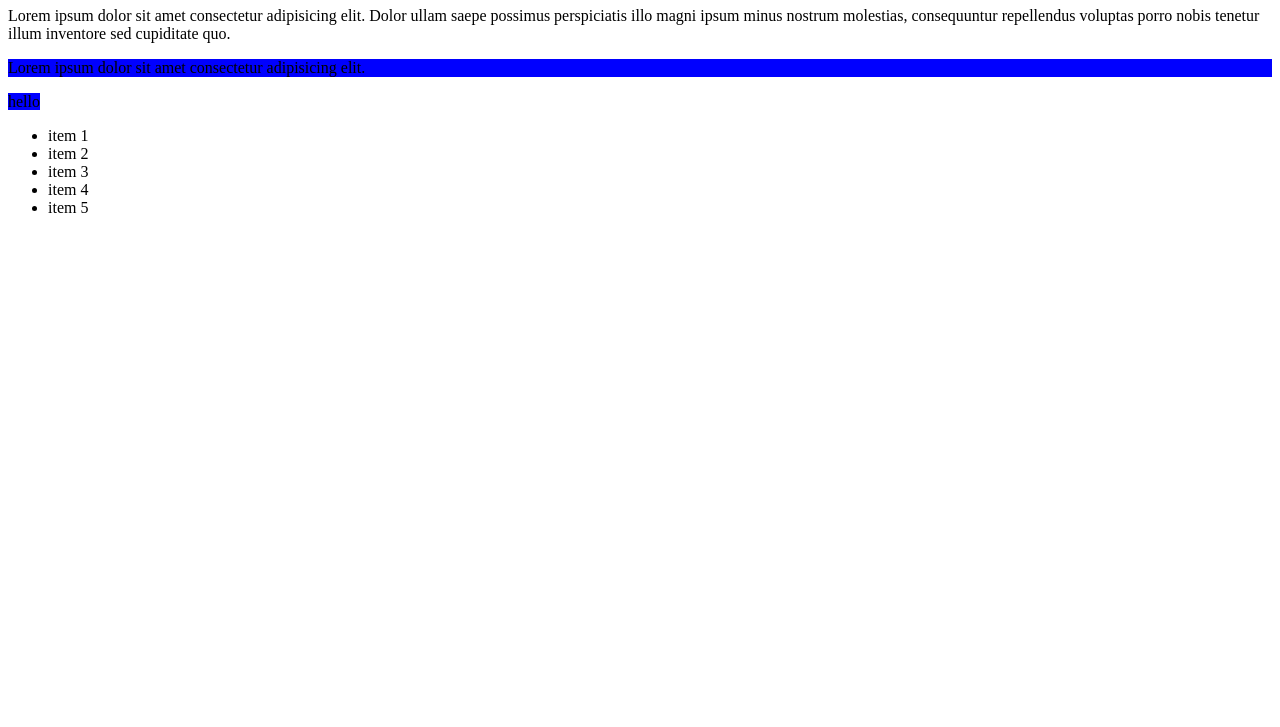
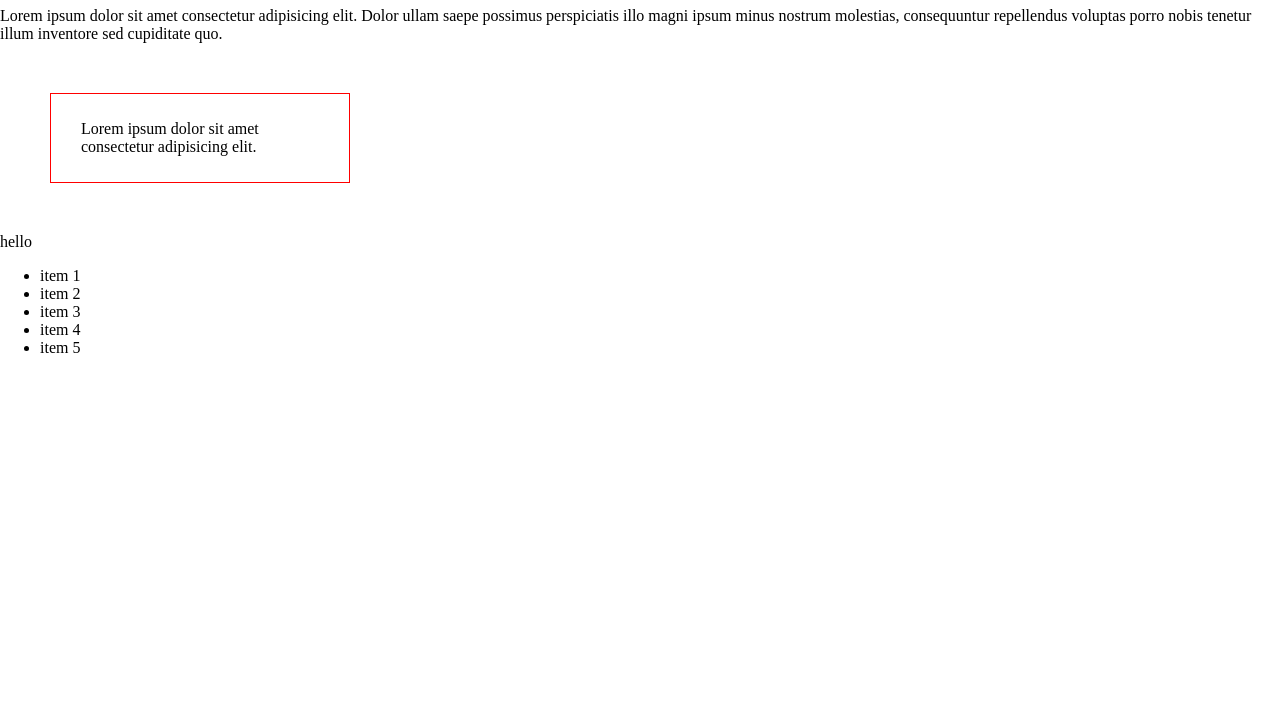
Before and after one commit to NassimZahri/coursera-web-dev, a plain HTML site: page practicing.html in a window 1280 px wide. Shown: the part 73-800 px from the top of the page. Drawn offline with Linux system fonts and the light colour scheme.

Commit message:
just practicing

```diff
--- a/practicing.html
+++ b/practicing.html
@@ -8,9 +8,9 @@
 <body>
 
     <h1 class="title">Just a Practicing Page</h1>
-    <p class="fstText">Lorem ipsum dolor sit amet consectetur adipisicing elit. Dolor ullam saepe possimus perspiciatis illo magni ipsum minus nostrum molestias, consequuntur repellendus voluptas porro nobis tenetur illum inventore sed cupiditate quo.</p>
-    <div class="mainDiv">
-        <p class="scndTxt">Lorem ipsum dolor sit amet consectetur adipisicing elit. </p>
+    <p id="fstText">Lorem ipsum dolor sit amet consectetur adipisicing elit. Dolor ullam saepe possimus perspiciatis illo magni ipsum minus nostrum molestias, consequuntur repellendus voluptas porro nobis tenetur illum inventore sed cupiditate quo.</p>
+    <div id="mainDiv">
+        <p id="scndTxt">Lorem ipsum dolor sit amet consectetur adipisicing elit. </p>
     </div>
     <span>hello </span>
 
--- a/style.css
+++ b/style.css
@@ -1,3 +1,15 @@
-div, span {
-    background-color: blue;
+*{
+    box-sizing: border-box;
 }
+
+body {
+    margin: 0%;
+    padding: 0%;
+}
+
+#mainDiv {
+    margin: 50px;
+    padding: 10px 30px 10px 30px;
+    width: 300px;
+    border: 1px solid red;
+}
```
